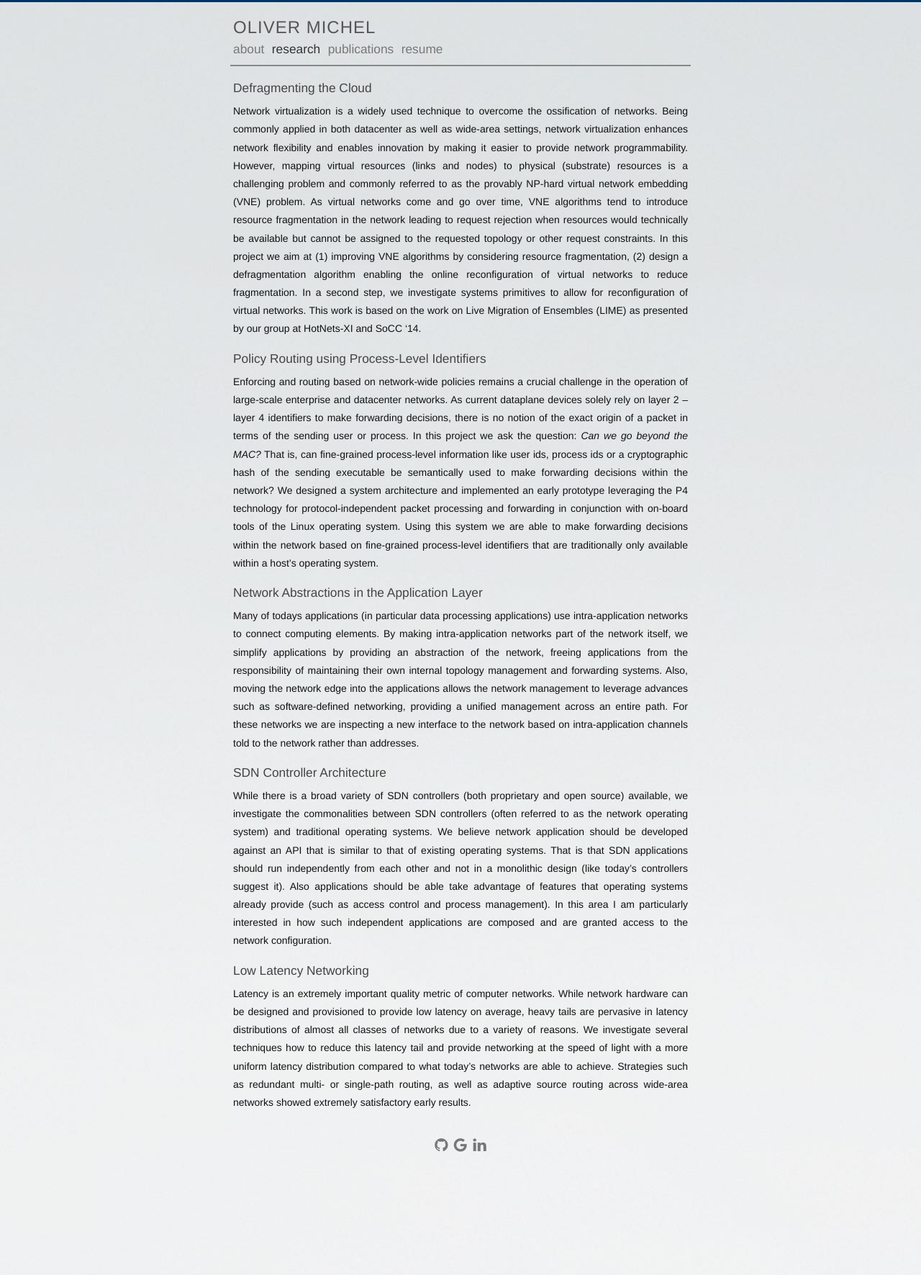
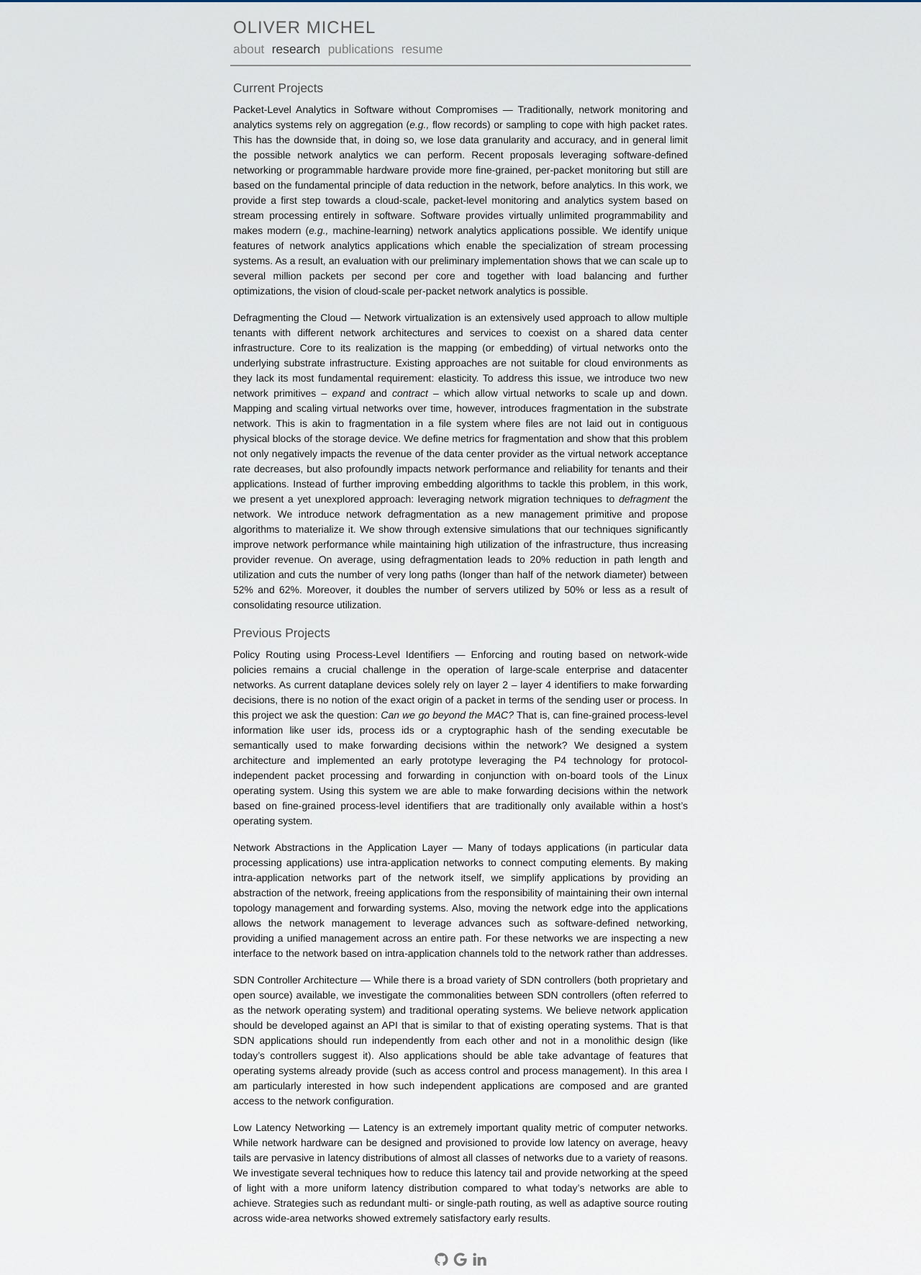
Before and after one commit to olivermichel/olivermichel.github.io, a Jekyll site: the page built from pages/research.md, in a window 1280 px wide. Shown: the whole page at 72% size. Built offline with Jekyll 4.4.1, drawn with Linux system fonts in a browser that asks for light colours; our own code applies the rules of GitHub Pages for plain Markdown files; before the commit the page ends 1612 px from its top, so only the background shows below that.

Commit message:
update research projects

```diff
--- a/_sass/_olivermichel.github.io.scss
+++ b/_sass/_olivermichel.github.io.scss
@@ -53,13 +53,13 @@ body {
 			text-align: justify;
 
 			@include breakpoint(small) {
-				line-height:   1.3;
+				line-height:   1.2;
 				font-size:     10pt;
 				margin-bottom: 5px;
 			}
 
 			@include breakpoint(medium) {
-				line-height:   1.4;
+				line-height:   1.3;
 				font-size:     10.5pt;
 				margin-bottom: 10px;
 			}
@@ -157,12 +157,12 @@ body {
 
 			@include breakpoint(small) {
 				font-size:   10pt;
-				line-height: 1.4;
+				line-height: 1.3;
 			}
 
 			@include breakpoint(medium) {
 				font-size:   10.5pt;
-				line-height: 1.8;
+				line-height: 1.5;
 			}
 
 		}
--- a/pages/research.md
+++ b/pages/research.md
@@ -3,76 +3,83 @@ layout: page
 permalink: /research/
 ---
 
-## Defragmenting the Cloud
-Network virtualization is a widely used technique to overcome the
-ossification of networks. Being commonly applied in both datacenter as well
-as wide-area settings, network virtualization enhances network flexibility
-and enables innovation by making it easier to provide network
-programmability. However, mapping virtual resources (links and nodes) to
-physical (substrate) resources is a challenging problem and commonly
-referred to as the provably NP-hard virtual network embedding (VNE) problem.
-As virtual networks come and go over time, VNE algorithms tend to introduce
-resource fragmentation in the network leading to request rejection when
-resources would technically be available but cannot be assigned to the
-requested topology or other request constraints. In this project we aim at
-(1) improving VNE algorithms by considering resource fragmentation, (2)
-design a defragmentation algorithm enabling the online reconfiguration of
-virtual networks to reduce fragmentation. In a second step, we investigate
-systems primitives to allow for reconfiguration of virtual networks. This
-work is based on the work on Live Migration of Ensembles (LIME) as
-presented by our group at HotNets-XI and SoCC '14.
+## Current Projects
 
+**Packet-Level Analytics in Software without Compromises** --- Traditionally, network monitoring
+and analytics systems rely on aggregation (*e.g.,* flow records) or sampling to cope with high
+packet rates. This has the downside that, in doing so, we lose data granularity and accuracy, and in
+general limit the possible network analytics we can perform. Recent proposals leveraging
+software-defined networking or programmable hardware provide more fine-grained, per-packet
+monitoring but still are based on the fundamental principle of data reduction in the network, before
+analytics. In this work, we provide a first step towards a cloud-scale, packet-level monitoring and
+analytics system based on stream processing entirely in software. Software provides virtually
+unlimited programmability and makes modern (*e.g.,* machine-learning) network analytics applications
+possible. We identify unique features of network analytics applications which enable the
+specialization of stream processing systems. As a result, an evaluation with our preliminary
+implementation shows that we can scale up to several million packets per second per core and
+together with load balancing and further optimizations, the vision of cloud-scale per-packet network
+analytics is possible.
 
-## Policy Routing using Process-Level Identifiers
-Enforcing and routing based on network-wide policies remains a crucial
-challenge in the operation of large-scale enterprise and datacenter
-networks. As current dataplane devices solely rely on layer 2 -- layer 4
-identifiers to make forwarding decisions, there is no notion of the exact
-origin of a packet in terms of the sending user or process. In this project
-we ask the question: *Can we go beyond the MAC?* That is, can
-fine-grained process-level information like user ids, process ids or a
-cryptographic hash of the sending executable be semantically used to make
-forwarding decisions within the network? We designed a system architecture
-and implemented an early prototype leveraging the P4 technology for
-protocol-independent packet processing and forwarding in conjunction with
-on-board tools of the Linux operating system. Using this system we are able
-to make forwarding decisions within the network based on fine-grained
-process-level identifiers that are traditionally only available within a
-host's operating system.
+**Defragmenting the Cloud** ---	Network virtualization is an extensively used approach to allow
+multiple tenants with different network architectures and services to coexist on a shared data
+center infrastructure. Core to its realization is the mapping (or embedding) of virtual networks
+onto the underlying substrate infrastructure. Existing approaches are not suitable for cloud
+environments as they lack its most fundamental requirement: elasticity. To address this issue, we
+introduce two new network primitives -- *expand* and *contract* -- which allow virtual networks to
+scale up and down. Mapping and scaling virtual networks over time, however, introduces fragmentation
+in the substrate network. This is akin to fragmentation in a file system where files are not laid
+out in contiguous physical blocks of the storage device. We define metrics for fragmentation and
+show that this problem not only negatively impacts the revenue of the data center provider as the
+virtual network acceptance rate decreases, but also profoundly impacts network performance and
+reliability for tenants and their applications. Instead of further improving embedding algorithms to
+tackle this problem, in this work, we present a yet unexplored approach: leveraging network
+migration techniques to *defragment* the network. We introduce network defragmentation as a new
+management primitive and propose algorithms to materialize it. We show through extensive simulations
+that our techniques significantly improve network performance while maintaining high utilization of
+the infrastructure, thus increasing provider revenue. On average, using defragmentation leads to 20%
+reduction in path length and utilization and cuts the number of very long paths (longer than half of
+the network diameter) between 52% and 62%. Moreover, it doubles the number of servers utilized by
+50% or less as a result of consolidating resource utilization.
 
-## Network Abstractions in the Application Layer
-Many of todays applications (in particular data processing applications)
-use intra-application networks to connect computing elements. By making
-intra-application networks part of the network itself, we simplify
-applications by providing an abstraction of the network, freeing
-applications from the responsibility of maintaining their own internal
-topology management and forwarding systems. Also, moving the network edge
-into the applications allows the network management to leverage advances
-such as software-defined networking, providing a unified management across
-an entire path. For these networks we are inspecting a new interface to the
-network based on intra-application channels told to the network rather than
+## Previous Projects
+
+**Policy Routing using Process-Level Identifiers** --- Enforcing and routing based on network-wide
+policies remains a crucial challenge in the operation of large-scale enterprise and datacenter
+networks. As current dataplane devices solely rely on layer 2 -- layer 4 identifiers to make
+forwarding decisions, there is no notion of the exact origin of a packet in terms of the sending
+user or process. In this project we ask the question: *Can we go beyond the MAC?* That is, can
+fine-grained process-level information like user ids, process ids or a cryptographic hash of the
+sending executable be semantically used to make forwarding decisions within the network? We designed
+a system architecture and implemented an early prototype leveraging the P4 technology for
+protocol-independent packet processing and forwarding in conjunction with on-board tools of the
+Linux operating system. Using this system we are able to make forwarding decisions within the
+network based on fine-grained process-level identifiers that are traditionally only available within
+a host's operating system.
+
+**Network Abstractions in the Application Layer** --- Many of todays applications (in particular
+data processing applications) use intra-application networks to connect computing elements. By
+making intra-application networks part of the network itself, we simplify applications by providing
+an abstraction of the network, freeing applications from the responsibility of maintaining their own
+internal topology management and forwarding systems. Also, moving the network edge into the
+applications allows the network management to leverage advances such as software-defined networking,
+providing a unified management across an entire path. For these networks we are inspecting a new
+interface to the network based on intra-application channels told to the network rather than
 addresses.
 
-## SDN Controller Architecture
-While there is a broad variety of SDN controllers (both proprietary and
-open source) available, we investigate the commonalities between SDN
-controllers (often referred to as the network operating system) and
-traditional operating systems. We believe network application should be
-developed against an API that is similar to that of existing operating
-systems. That is that SDN applications should run independently from each
-other and not in a monolithic design (like today’s controllers suggest it).
-Also applications should be able take advantage of features that operating
-systems already provide (such as access control and process management). In
-this area I am particularly interested in how such independent applications
-are composed and are granted access to the network configuration.
+**SDN Controller Architecture** --- While there is a broad variety of SDN controllers (both
+proprietary and open source) available, we investigate the commonalities between SDN controllers
+(often referred to as the network operating system) and traditional operating systems. We believe
+network application should be developed against an API that is similar to that of existing
+operating systems. That is that SDN applications should run independently from each other and not
+in a monolithic design (like today’s controllers suggest it). Also applications should be able take
+advantage of features that operating systems already provide (such as access control and process
+management). In this area I am particularly interested in how such independent applications are
+composed and are granted access to the network configuration.
 
-## Low Latency Networking
-Latency is an extremely important quality metric of computer networks.
-While network hardware can be designed and provisioned to provide low
-latency on average, heavy tails are pervasive in latency distributions of
-almost all classes of networks due to a variety of reasons. We investigate
-several techniques how to reduce this latency tail and provide networking
-at the speed of light with a more uniform latency distribution compared to
-what today’s networks are able to achieve. Strategies such as redundant
-multi- or single-path routing, as well as adaptive source routing across
-wide-area networks showed extremely satisfactory early results.
+**Low Latency Networking** --- Latency is an extremely important quality metric of computer
+networks. While network hardware can be designed and provisioned to provide low latency on average,
+heavy tails are pervasive in latency distributions of almost all classes of networks due to a
+variety of reasons. We investigate several techniques how to reduce this latency tail and provide
+networking at the speed of light with a more uniform latency distribution compared to what today’s
+networks are able to achieve. Strategies such as redundant multi- or single-path routing, as well
+as adaptive source routing across wide-area networks showed extremely satisfactory early results.
```
